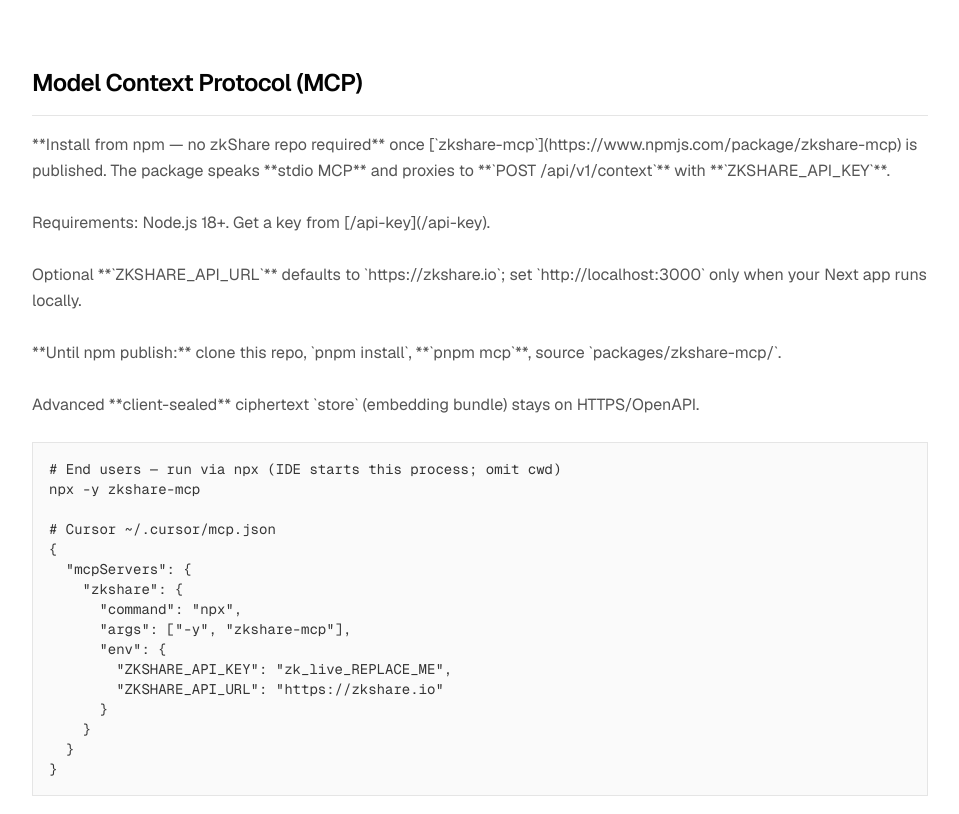
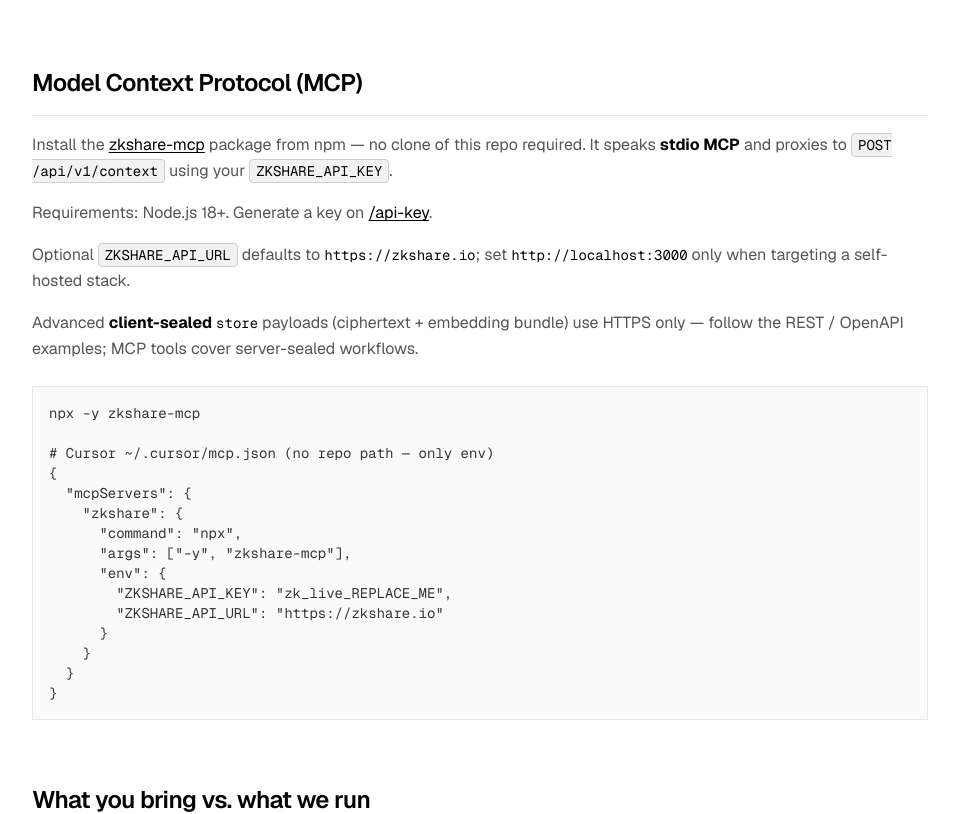
Before and after one commit to sp0oby/zkShare, a Next.js app: page /docs in a window 1280 px wide. Shown: the part 4580-5394 px from the top of the page, without its empty margins (160-1119 px from the left). Built offline with nearby package versions, Linux system fonts and the light colour scheme; no server answers.

Commit message:
fix(docs): render MCP section as JSX; trim READMEs for published zkshare-mcp
- Replace pre-rendered markdown mishmash with McpDocsSectionBody links and typography
- Simplify zkshare-mcp README; update root README MCP + repo layout

Made-with: Cursor

```diff
--- a/app/docs/page.tsx
+++ b/app/docs/page.tsx
@@ -219,19 +219,10 @@ The \`operation\` field in the request body determines the action.`,
   {
     id: "mcp",
     title: "Model Context Protocol (MCP)",
-    content: `**Install from npm — no zkShare repo required** once [\`zkshare-mcp\`](https://www.npmjs.com/package/zkshare-mcp) is published. The package speaks **stdio MCP** and proxies to **\`POST /api/v1/context\`** with **\`ZKSHARE_API_KEY\`**.
+    content: "",
+    code: `npx -y zkshare-mcp
 
-Requirements: Node.js 18+. Get a key from [/api-key](/api-key).
-
-Optional **\`ZKSHARE_API_URL\`** defaults to \`https://zkshare.io\`; set \`http://localhost:3000\` only when your Next app runs locally.
-
-**Until npm publish:** clone this repo, \`pnpm install\`, **\`pnpm mcp\`**, source \`packages/zkshare-mcp/\`.
-
-Advanced **client-sealed** ciphertext \`store\` (embedding bundle) stays on HTTPS/OpenAPI.`,
-    code: `# End users — run via npx (IDE starts this process; omit cwd)
-npx -y zkshare-mcp
-
-# Cursor ~/.cursor/mcp.json
+# Cursor ~/.cursor/mcp.json (no repo path — only env)
 {
   "mcpServers": {
     "zkshare": {
@@ -417,6 +408,56 @@ const operations = [
 }`,
   },
 ];
+
+function McpDocsSectionBody() {
+  return (
+    <div className="text-muted-foreground leading-relaxed font-sans text-base space-y-4 not-prose">
+      <p>
+        Install the{" "}
+        <a
+          href="https://www.npmjs.com/package/zkshare-mcp"
+          target="_blank"
+          rel="noopener noreferrer"
+          className="text-foreground underline underline-offset-2"
+        >
+          zkshare-mcp
+        </a>{" "}
+        package from npm — no clone of this repo required. It speaks{" "}
+        <strong className="text-foreground">stdio MCP</strong> and proxies to{" "}
+        <code className="rounded border border-foreground/15 bg-foreground/5 px-1.5 py-0.5 font-mono text-sm text-foreground">
+          POST /api/v1/context
+        </code>{" "}
+        using your{" "}
+        <code className="rounded border border-foreground/15 bg-foreground/5 px-1.5 py-0.5 font-mono text-sm text-foreground">
+          ZKSHARE_API_KEY
+        </code>
+        .
+      </p>
+      <p>
+        Requirements: Node.js 18+. Generate a key on{" "}
+        <Link href="/api-key" className="text-foreground underline underline-offset-2">
+          /api-key
+        </Link>
+        .
+      </p>
+      <p>
+        Optional{" "}
+        <code className="rounded border border-foreground/15 bg-foreground/5 px-1.5 py-0.5 font-mono text-sm text-foreground">
+          ZKSHARE_API_URL
+        </code>{" "}
+        defaults to{" "}
+        <span className="font-mono text-foreground text-sm">https://zkshare.io</span>; set{" "}
+        <span className="font-mono text-foreground text-sm">http://localhost:3000</span> only when targeting a self-hosted stack.
+      </p>
+      <p>
+        Advanced{" "}
+        <strong className="text-foreground">client-sealed</strong>{" "}
+        <code className="font-mono text-sm text-foreground">store</code> payloads (ciphertext + embedding bundle) use
+        HTTPS only — follow the REST / OpenAPI examples; MCP tools cover server-sealed workflows.
+      </p>
+    </div>
+  );
+}
 
 function QuickStartSection() {
   const [lang, setLang] = useState<QuickStartLang>("javascript");
@@ -609,9 +650,13 @@ Your agent only needs the API key. No SDKs, no extra dependencies.`}
                 {section.title}
               </h2>
               <div className="prose prose-neutral max-w-none">
-                <pre className="whitespace-pre-wrap text-muted-foreground leading-relaxed font-sans text-base">
-                  {section.content}
-                </pre>
+                {section.id === "mcp" ? (
+                  <McpDocsSectionBody />
+                ) : (
+                  <pre className="whitespace-pre-wrap text-muted-foreground leading-relaxed font-sans text-base">
+                    {section.content}
+                  </pre>
+                )}
               </div>
               {section.code && (
                 <div className="mt-6">
```
Also changed, not shown: packages/zkshare-mcp/README.md, 1 other file (tests, documents, lock files or other folders).
